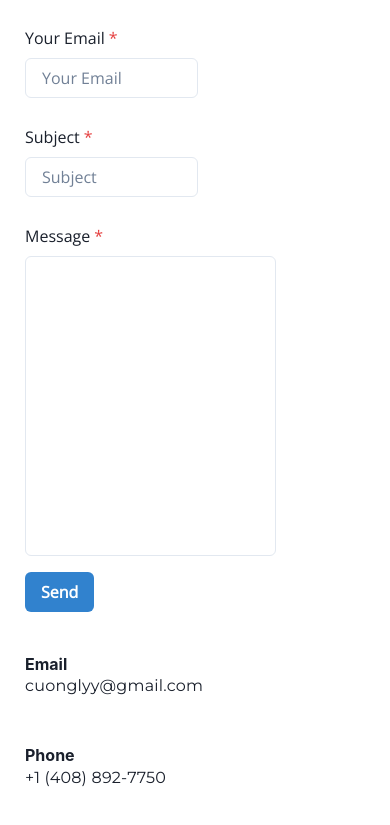
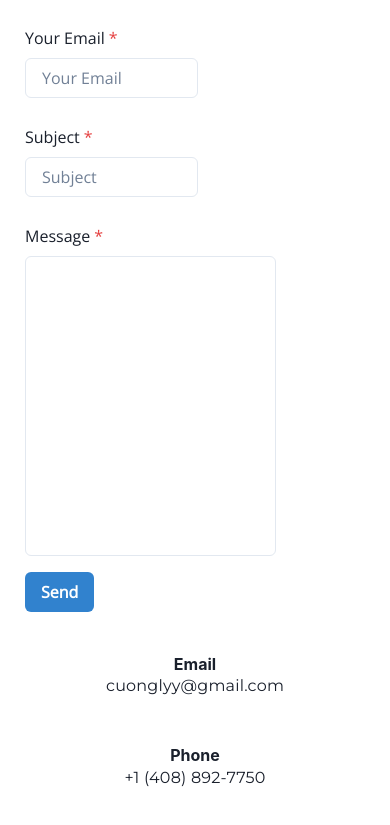
Before and after one commit to cuonglyy/portfolio-website, a React (Create React App) app: page / in a window 390 px wide. Shown: the part 2756-3581 px from the top of the page. Built offline with nearby package versions, Linux system fonts and the light colour scheme.

Commit message:
Added responsiveness to contact section

```diff
--- a/src/components/Contact.jsx
+++ b/src/components/Contact.jsx
@@ -151,11 +151,11 @@ const Contact = () => {
           </Grid>
         </form>
         <Stack spacing={12}>
-          <Box>
+          <Box textAlign={['center', 'left', 'left']}>
             <Heading size='sm'>Email</Heading>
             <Text variant='montserrat-font'>cuonglyy@gmail.com</Text>
           </Box>
-          <Box>
+          <Box textAlign={['center', 'left', 'left']}>
             <Heading size='sm'>Phone</Heading>
             <Text variant='montserrat-font'>+1 (408) 892-7750</Text>
           </Box>
```
